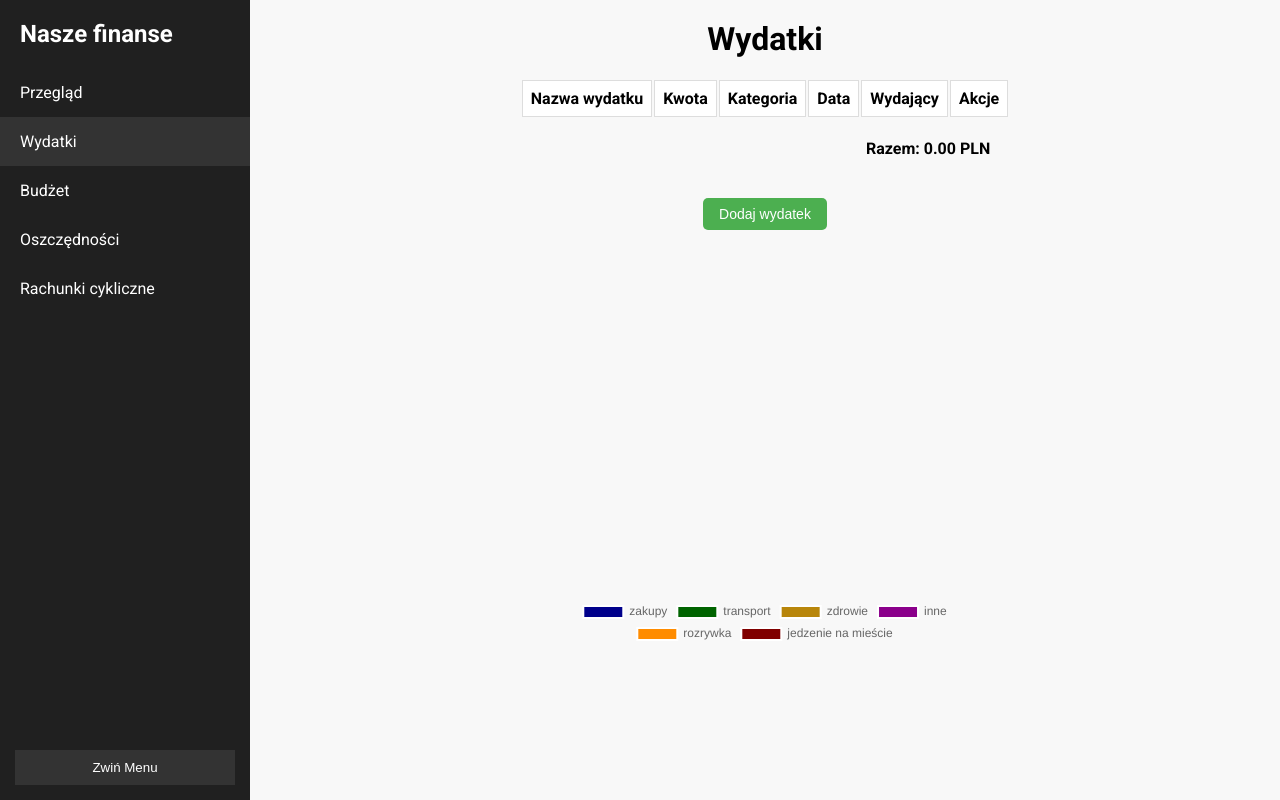
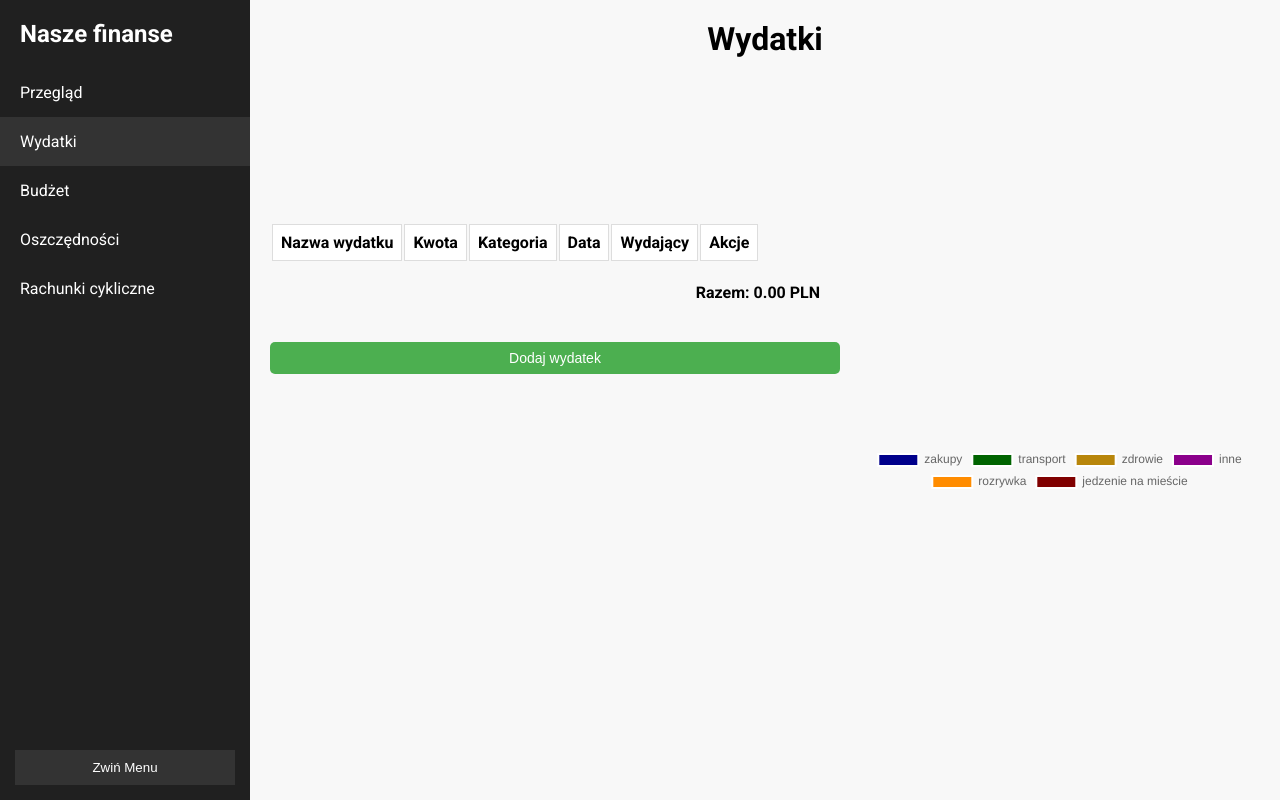
Before and after one commit to Mateusz220291/budget-app, a React (Vite) app: page /transactions in a window 1280 px wide. Built offline with nearby package versions, Linux system fonts and the light colour scheme.

Commit message:
TransactionsPage css layout update

```diff
--- a/src/pages/TransactionsPage/TransactionsPage.css
+++ b/src/pages/TransactionsPage/TransactionsPage.css
@@ -7,3 +7,42 @@
   height: 100vh;
   background-color: #f8f8f8;
 }
+
+.transaction-page-title {
+  margin-bottom: 20px;
+}
+
+.transaction-page-content {
+  display: flex;
+  justify-content: space-around;
+  align-items: center;
+  gap: 20px;
+  width: 100%;
+}
+
+.left-column {
+  /* flex: 2;
+  display: flex;
+  flex-direction: column;
+  gap: 20px; */
+}
+
+.summary-and-button {
+  /* max-width: 200px;
+  margin-top: 20px;
+  display: flex;
+  flex-direction: column;
+  gap: 10px; */
+}
+
+.right-column {
+  /* flex: 1;
+  display: flex;
+  justify-content: center;
+  align-items: center; */
+}
+
+.right-column canvas {
+  max-width: 100%;
+  height: auto;
+}
--- a/src/pages/TransactionsPage/TransactionsPage.tsx
+++ b/src/pages/TransactionsPage/TransactionsPage.tsx
@@ -70,7 +70,8 @@ const TransactionsPage: React.FC = () => {
   return (
     <div className="transaction-page-container">
       <h1 className="transaction-page-title">Wydatki</h1>
-
+      <div className="transaction-page-content">
+        <div className="left-column">
           <TransactionsTable
             transactions={transactions}
             onEdit={editTransactionHandler}
@@ -80,8 +81,13 @@ const TransactionsPage: React.FC = () => {
           <Button variant="primary" onClick={openModal}>
             Dodaj wydatek
           </Button>
-
-      <TransactionsPieChart transactions={transactions}></TransactionsPieChart>
+        </div>
+        <div className="right-column">
+          <TransactionsPieChart
+            transactions={transactions}
+          ></TransactionsPieChart>
+        </div>
+      </div>
 
       <Modal
         isOpen={isModalOpen}
```
Lines whose indentation alone changed are shown as unchanged.
